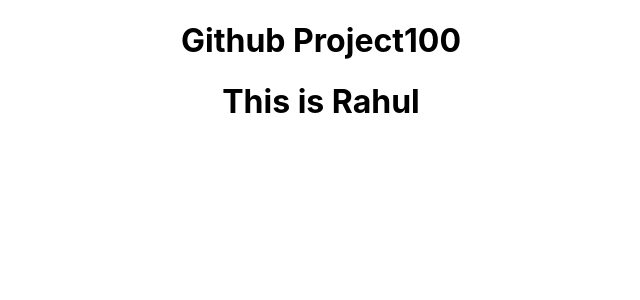
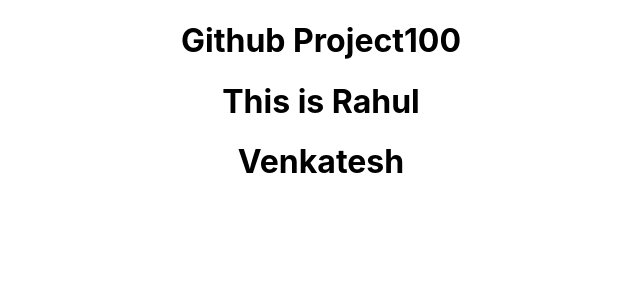
Before and after one commit to K-Brajesh-rahul/githubproject100, a React (Create React App) app: page / in a window 1280 px wide. Shown: the top 300 px of the page, without its empty margins (319-959 px from the left). Built offline with nearby package versions, Linux system fonts and the light colour scheme.

Commit message:
venkatesh first commit

```diff
--- a/src/App.js
+++ b/src/App.js
@@ -1,10 +1,12 @@
 import './App.css';
 import Rahul from "./Components/Rahul"
+import Venkatesh from "./Components/Venkatesh"
 function App() {
   return (
     <div className="App">
       <h1>Github Project100</h1>
       <Rahul/>
+      <Venkatesh/>
     </div>
   );
 }
--- /dev/null
+++ b/src/Components/Venkatesh.js
@@ -0,0 +1,11 @@
+import React from 'react'
+
+function Venkatesh() {
+  return (
+    <div>
+        <h1>Venkatesh</h1>
+    </div>
+  )
+}
+
+export default Venkatesh
```
Also changed, not shown: 1 other file (tests, documents, lock files or other folders).
